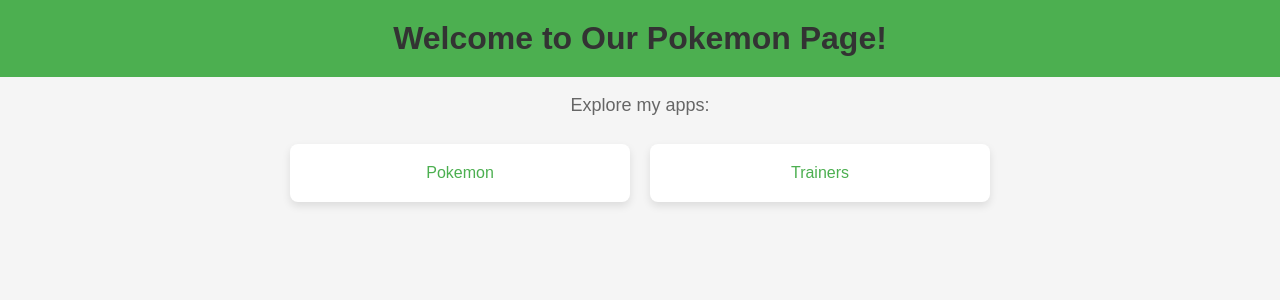
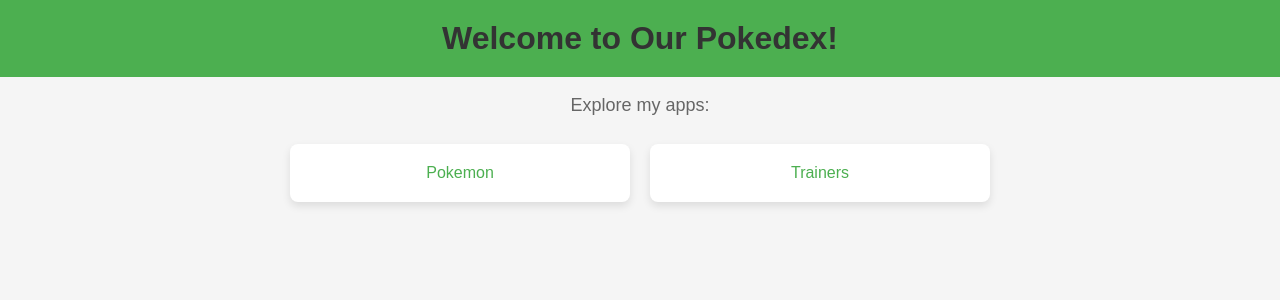
Before and after one commit to eric-tang40/SoftDev_Final_Project, a Django app: page / in a window 1280 px wide. Shown: the top 300 px of the page. Run offline with Django 4.2, Linux system fonts and the light colour scheme.

Commit message:
change to html

```diff
--- a/pokedex/core/templates/core/homepage.html
+++ b/pokedex/core/templates/core/homepage.html
@@ -9,7 +9,7 @@
     <link rel="stylesheet" href="{% static 'css/homepage.css' %}">
 </head>
 <body>
-    <h1>Welcome to Our Pokemon Page!</h1>
+    <h1>Welcome to Our Pokedex!</h1>
     <p>Explore my apps:</p>
     <ul>
         <li><a href="{% url 'pokemon:index' %}">Pokemon</a></li>
```
